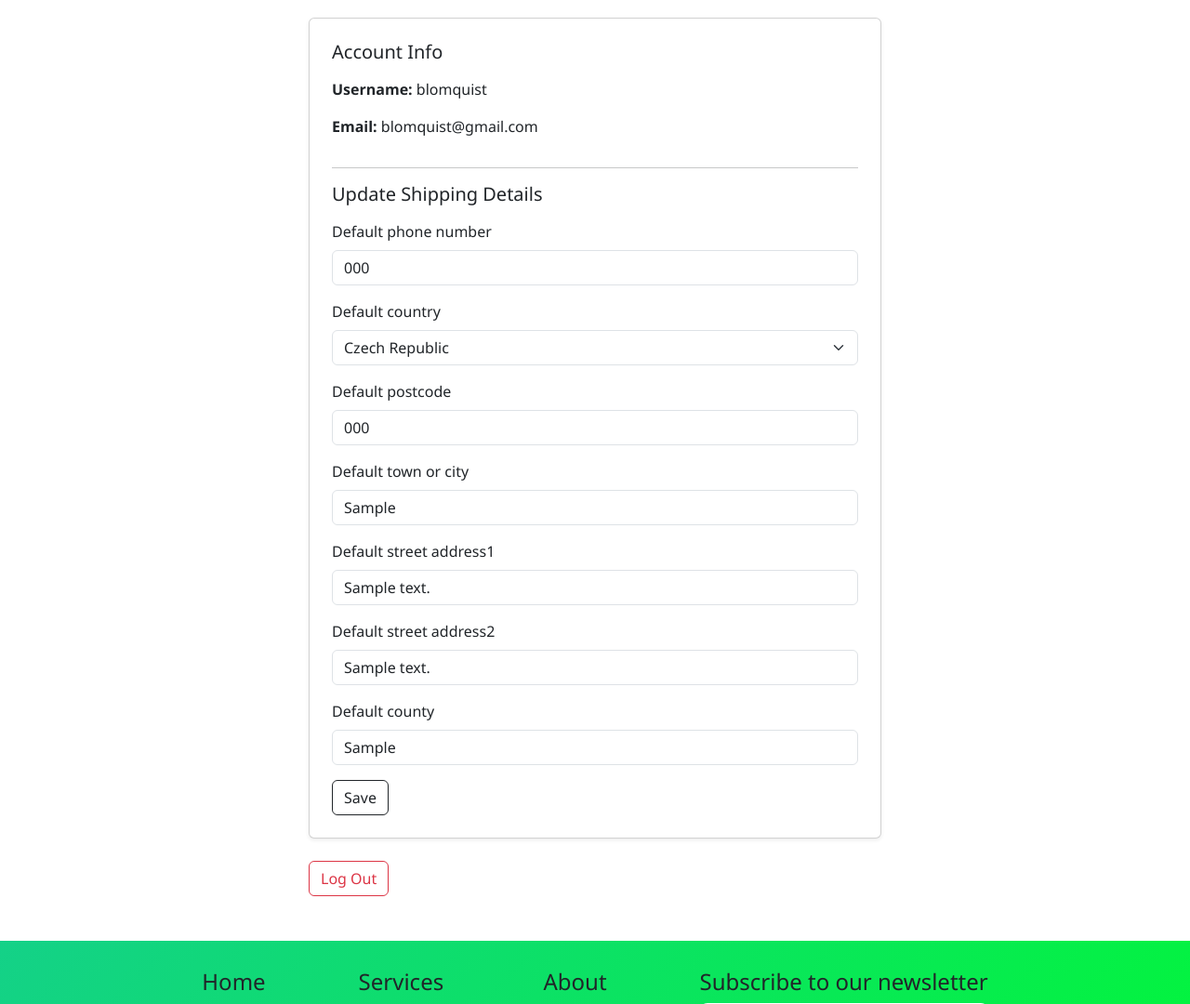
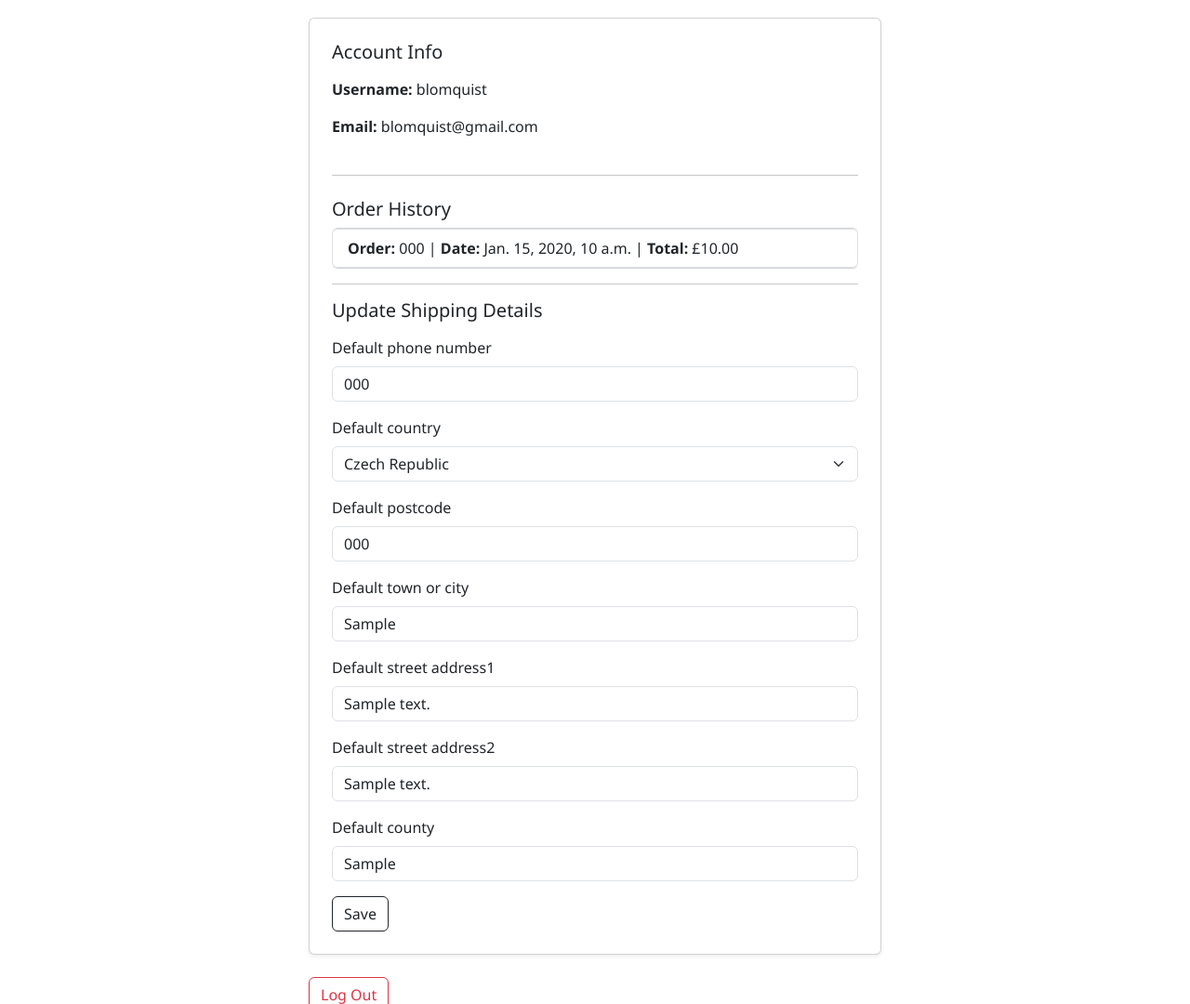
Before and after one commit to Blommis/wellness, a Django app: page /profile/ in a window 1280 px wide. Shown: the part 193-1273 px from the top of the page at 93% size. Run offline with Django 4.2, Linux system fonts and the light colour scheme; a user stored in the database is signed in; tables that the repository leaves empty hold one stand-in row (values such as "Sample post"); some libraries are stand-ins or nearby versions.

Commit message:
Added order history section in profile.html

```diff
--- a/profiles/templates/profiles/profile.html
+++ b/profiles/templates/profiles/profile.html
@@ -22,6 +22,23 @@
     <p><strong>Username:</strong> {{ request.user.username }}</p>
     <p><strong>Email:</strong> {{ request.user.email }}</p>
 
+
+    <hr class="my-4">
+<h5>Order History</h5>
+
+{% if orders %}
+  <ul class="list-group">
+    {% for order in orders %}
+      <li class="list-group-item">
+        <strong>Order:</strong> {{ order.order_number }} |
+        <strong>Date:</strong> {{ order.date }} |
+        <strong>Total:</strong> £{{ order.order_total|floatformat:2 }}
+      </li>
+    {% endfor %}
+  </ul>
+{% else %}
+  <p>You haven’t placed any orders yet.</p>
+{% endif %}
     <hr>
 
      <h5 class="mb-3">Update Shipping Details</h5>
```
